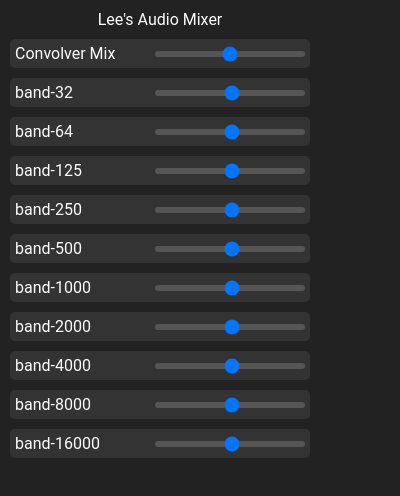
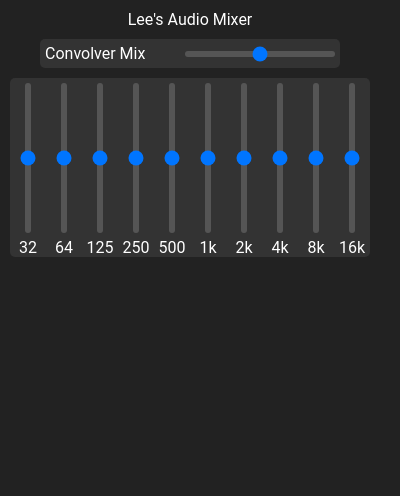
Before and after one commit to Ealeex/L33s-Audio-Mixer, a browser extension: page popup/popup.html in a window 400 px wide. Drawn offline with Linux system fonts and the light colour scheme.

Commit message:
Added Equalizer

```diff
--- a/package.json
+++ b/package.json
@@ -4,7 +4,7 @@
   "description": "",
   "main": "inject.js",
   "scripts": {
-    "start": "web-ext run --firefox-profile Testing --url http://localhost/"
+    "start": "web-ext run --firefox-profile Testing --url http://localhost/ --devtools"
   },
   "keywords": [],
   "author": "",
--- a/popup/popup.css
+++ b/popup/popup.css
@@ -3,6 +3,7 @@
     margin: 0px;
     color: white;
     font-family: "IBM Plex Sans", "Roboto", system-ui, -apple-system, Segoe UI, Roboto, Ubuntu, Cantarell, Noto Sans, sans-serif;
+    user-select: none;
 }
 
 body {
@@ -35,9 +36,45 @@ body {
 }
 
 .option-range[type='range'] {
-    appearance: none;
     width: 150px;
     height: 6px;
+}
+
+.option-range[type='range']::-moz-range-track {
+    height: 6px;
+}
+
+.equalizer-container {
+    border-radius: 5px;
+    background-color: #333;
+    display: flex;
+    justify-content: space-around;
+    align-items: center;
+    flex-direction: row;
+    margin: 0px 10px 10px 10px;
+}
+
+.equalizer-range-container {
+    display: flex;
+    justify-content: space-around;
+    align-items: center;
+    flex-direction: column;
+}
+
+.equalizer-range[type='range'] {
+    writing-mode: vertical-lr;
+    direction: rtl;
+    height: 150px;
+    width: 6px;
+    margin: 5px 15px;
+}
+
+.equalizer-range[type='range']::-moz-range-track {
+    width: 6px;
+}
+
+input[type='range'] {
+    appearance: none;
     background: #555;
     border-radius: 3px;
     outline: none;
@@ -45,7 +82,7 @@ body {
 }
 
 /* Firefox */
-.option-range[type='range']::-moz-range-thumb {
+input[type='range']::-moz-range-thumb {
     height: 15px;
     width: 15px;
     border-radius: 50%;
@@ -55,14 +92,13 @@ body {
     transition: 0.25s;
 }
 
-.option-range[type='range']::-moz-range-thumb:active {
+input[type='range']::-moz-range-thumb:active {
     border-radius: 2px;
     transform: rotate(90deg)
 }
 
 /* Firefox track */
-.option-range[type='range']::-moz-range-track {
+input[type='range']::-moz-range-track {
     background: #222;
-    height: 6px;
     border-radius: 3px;
 }
--- a/popup/popup.js
+++ b/popup/popup.js
@@ -1,4 +1,5 @@
 "use strict";
+const log = (...args) => console.log(`[LeeAudio] (Web) `, ...args);
 class UserRangeOption {
     constructor(opts) {
         this.name = opts.name;
@@ -43,10 +44,56 @@ class UserRangeOption {
         document.body.appendChild(this.containerElem);
     }
 }
+class WebEqualizer {
+    constructor(opts) {
+        this.bands = [32, 64, 125, 250, 500, 1000, 2000, 4000, 8000, 16000];
+        this.min = opts?.min ?? -20;
+        this.max = opts?.max ?? 20;
+        this.step = opts?.step ?? 1;
+        this.default = opts?.default ?? 0;
+        this.createElement();
+    }
+    async createBandRange(frequency) {
+        // Range Container
+        let rangeContainer = document.createElement('div');
+        rangeContainer.classList.add('equalizer-range-container');
+        // Range Input
+        let range = document.createElement('input');
+        range.type = 'range';
+        range.min = this.min.toString();
+        range.max = this.max.toString();
+        range.step = this.step.toString();
+        range.value = this.default.toString();
+        range.classList.add('equalizer-range');
+        rangeContainer.appendChild(range);
+        let storageName = `band-${frequency}`;
+        // Load any settings
+        let result = await browser.storage.local.get(storageName);
+        range.value = (typeof result[storageName] === 'number' ? result[storageName] : this.default).toString();
+        // Add Listener
+        range.addEventListener('input', () => {
+            const value = parseFloat(range.value);
+            browser.storage.local.set({ [storageName]: value });
+            browser.tabs.query({}).then((tabs) => {
+                for (const tab of tabs)
+                    if (tab.id !== undefined)
+                        browser.tabs.sendMessage(tab.id, { action: `set-${storageName}`, value });
+            });
+        });
+        // Label
+        let label = document.createElement('label');
+        label.innerText = frequency.toString().replace('000', 'k');
+        rangeContainer.appendChild(label);
+        return rangeContainer;
+    }
+    createElement() {
+        let container = document.createElement('div');
+        container.classList.add('equalizer-container');
+        this.bands.forEach(async (band) => { container.appendChild(await this.createBandRange(band)); });
+        document.body.appendChild(container);
+    }
+}
 document.addEventListener('DOMContentLoaded', async () => {
     new UserRangeOption({ name: 'Convolver Mix' });
-    const eqBands = [32, 64, 125, 250, 500, 1000, 2000, 4000, 8000, 16000];
-    eqBands.forEach(band => {
-        new UserRangeOption({ name: `band-${band}`, min: -20, max: 20 });
-    });
+    new WebEqualizer({ min: -20, max: 20, step: 2 });
 });
```
Also changed, not shown: content_scripts/inject.js (+12 -3 lines), content_scripts/inject.ts (+11 -3 lines), popup/popup.ts (+68 -4 lines).
